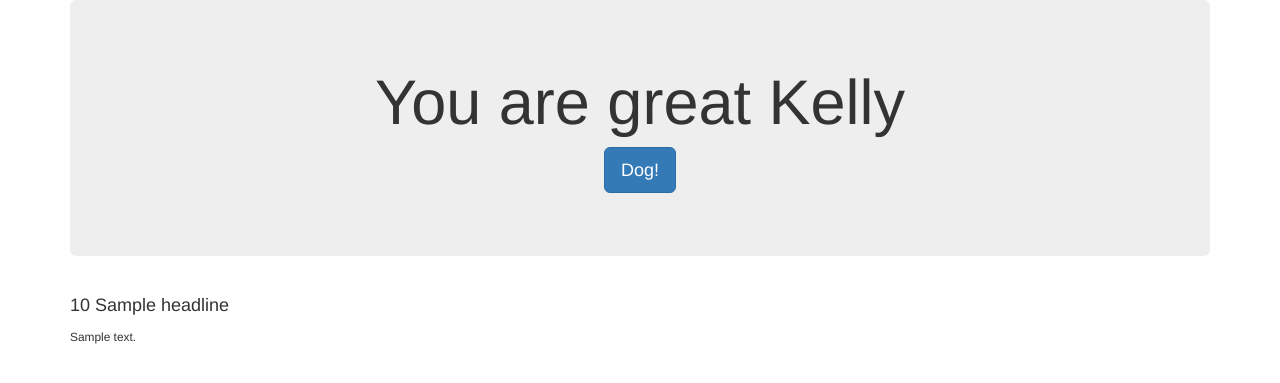
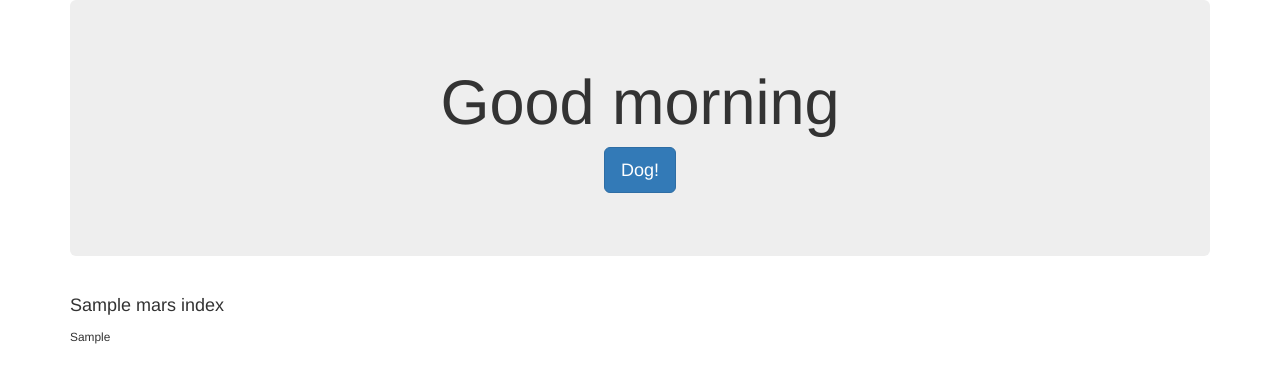
Before and after one commit to ghhyc/Web-Scraping-Challenge, a Flask app: template templates/index.html in a window 1280 px wide. Shown: the top 383 px of the page. Run offline with Flask 2, Linux system fonts and the light colour scheme; the template is opened without the code that fills it: most values are stand-ins (such as "Sample title", 1, 10 or a date in 2020); some libraries are stand-ins or nearby versions.

Commit message:
move templates

```diff
--- a/templates/index.html
+++ b/templates/index.html
@@ -13,15 +13,16 @@
   <div class="container">
 
     <div class="jumbotron text-center">
-      <h1>You are great Kelly</h1>
+      <h1>Good morning </h1>
       <p><a class="btn btn-primary btn-lg" href="/scrape" role="button">Dog!</a></p>
     </div>
 
     <!-- Phone Listings -->
     <div class="row" id="phone-listings">
       <div class="col-md-12">
-        <h4 class="heading">{{listings.price}} {{listings.headline}}</h4>
-        <small>{{listings.reviews}}</small>
+        <h4 class="heading">{{mars_index.news_title}}</h4>
+
+        <small>{{mars_index.news_p}}</small>
       </div>
     </div>
 
```
